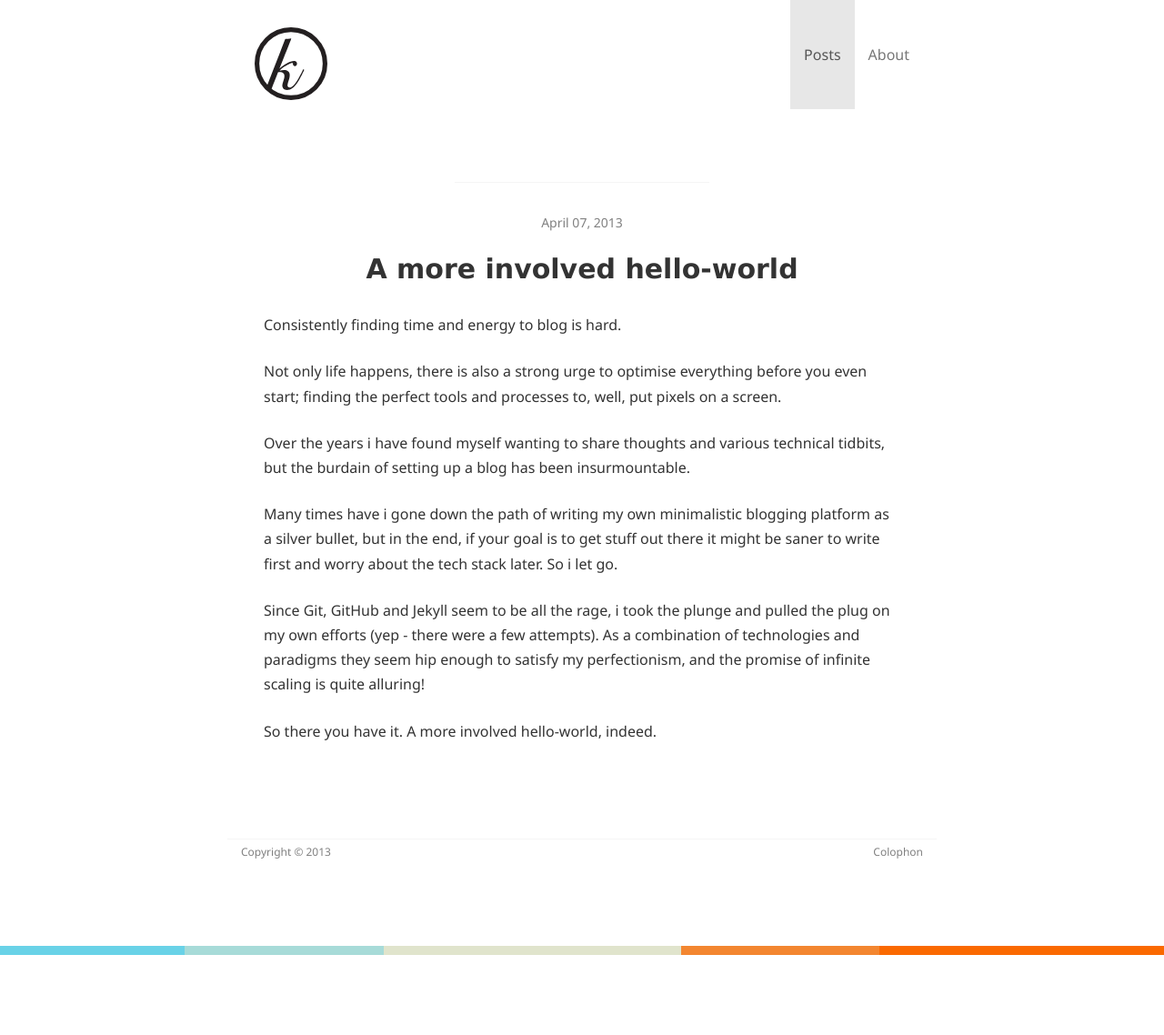
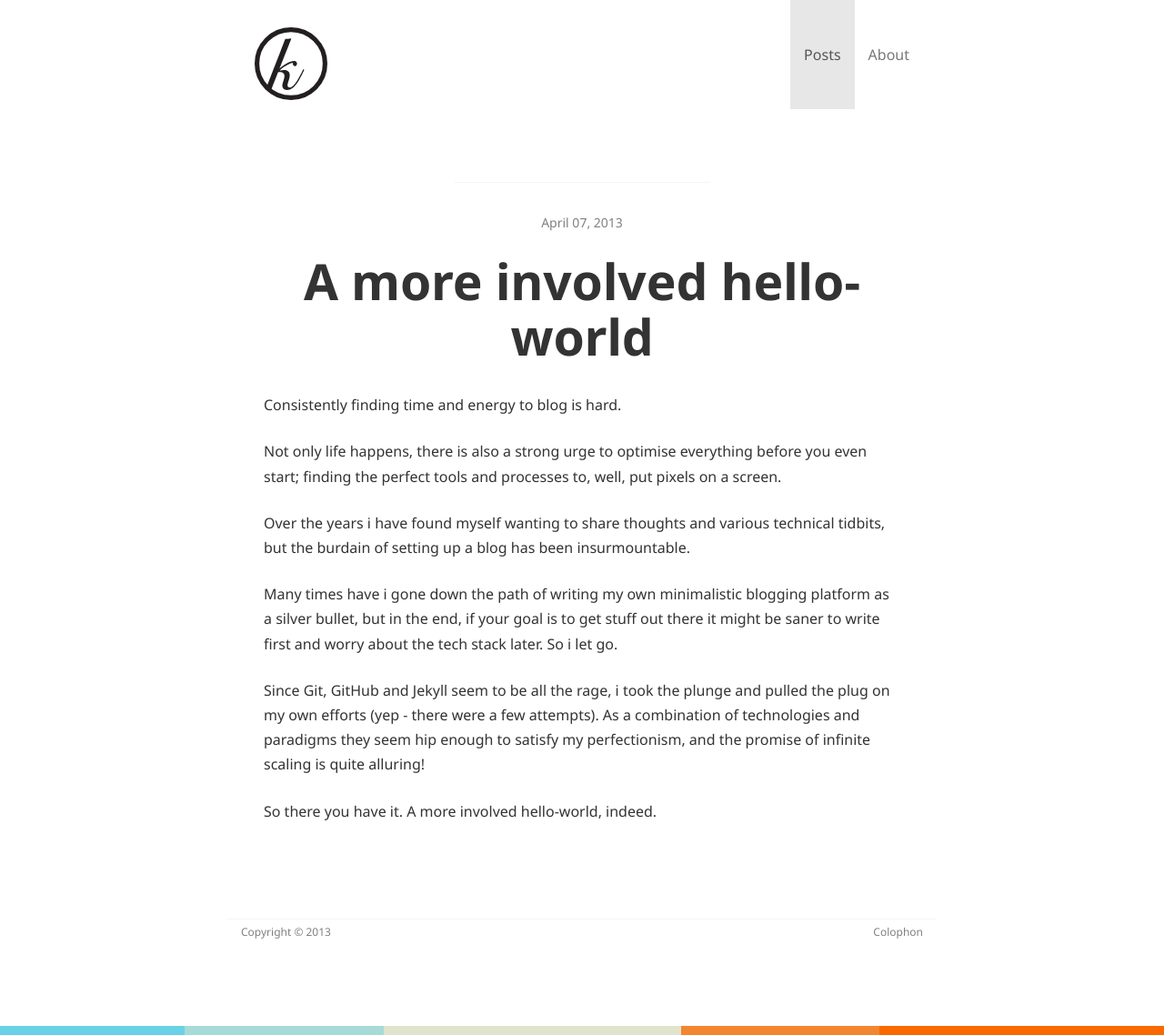
Before and after one commit to ik-fractel/kappataumu.github.com, a Jekyll site: the page built from _posts/2013-04-07-hello-world.md, in a window 1280 px wide. Shown: the whole page at 91% size. Built offline with Jekyll 4.4.1, drawn with Linux system fonts in a browser that asks for light colours; nearby versions of some CDN libraries; a style sheet for code colours, icons or effects is not loaded; before the commit the page ends 1050 px from its top, so only the background shows below that.

Commit message:
Wrapping issue

```diff
--- a/_layouts/nouveau.html
+++ b/_layouts/nouveau.html
@@ -56,11 +56,11 @@
 
         <div class="row">
             <div class="main col-md-8 col-md-offset-2 col-sm-10 col-sm-offset-1">
-                <div class="headline-list">
+
 
 {{content}}
 
-                </div>
+
             </div> <!--/.column-->
         </div> <!--/.row,.main-->
 
--- a/index.html
+++ b/index.html
@@ -2,6 +2,7 @@
 layout: nouveau
 ---
 
+<div class="headline-list">
 
 {% for item in site.categories.articles limit:40 offset:0 %}
 
@@ -15,8 +16,8 @@
             {{ item.excerpt }}
             <span class="label label-info pull-right read-more">Read more</span>
         </p>
-
-
     </article>
 
 {% endfor %}
+
+</div>
```
